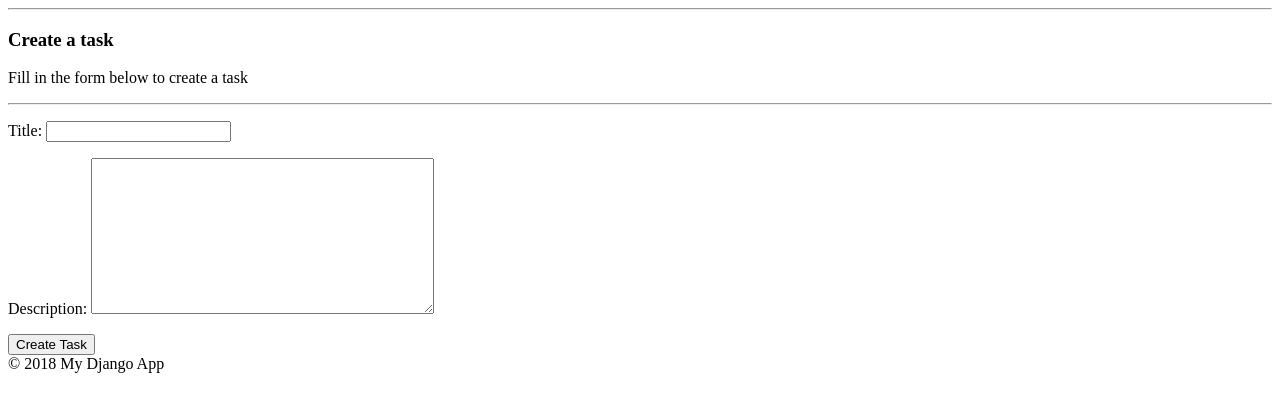
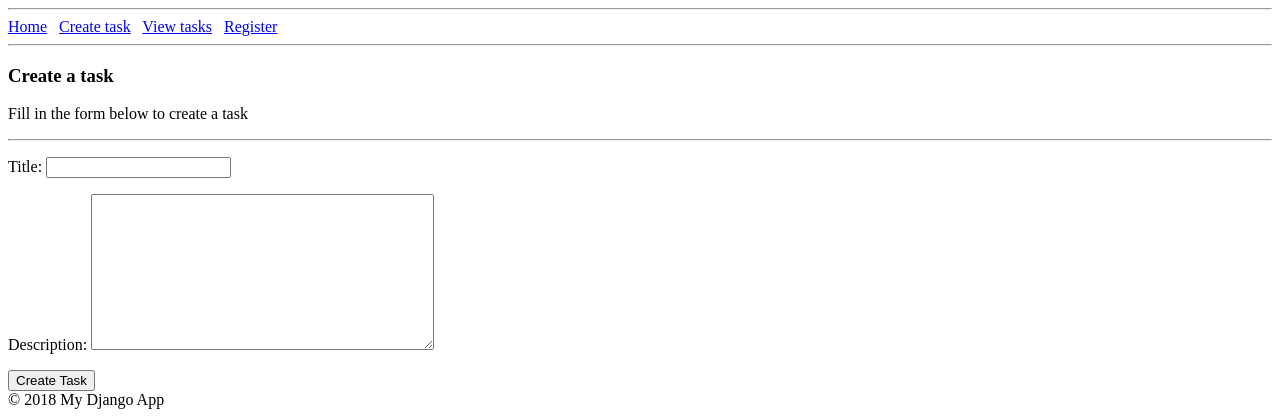
Before and after one commit to hail2skins/UltimateDjangoUdemy, a Django app: page /create-task in a window 1280 px wide. Shown: the part 26-446 px from the top of the page. Run offline with Django 5.2, Linux system fonts and the light colour scheme.

Commit message:
Cleanup and nav bar

```diff
--- a/elevate/crm/templates/crm/base.html
+++ b/elevate/crm/templates/crm/base.html
@@ -10,6 +10,14 @@
         Website under development
     </header>
 
+    <hr>
+    <a href="{% url '' %}">Home</a>
+    &nbsp;
+    <a href="{% url 'create-task' %}">Create task</a>
+    &nbsp;
+    <a href="{% url 'view-tasks' %}">View tasks</a>
+    &nbsp;
+    <a href="{% url 'register' %}">Register</a>
     <hr>
 
     <div>
--- a/elevate/crm/templates/crm/tasks.html
+++ b/elevate/crm/templates/crm/view-tasks.html
@@ -2,7 +2,7 @@
 
 {% block content %}
     <h1>Tasks</h1>
-    <a href="{% url 'create-task' %}">Create a task</a>
+
     <hr>
     {% for task in tasks %}
         <br>
--- a/elevate/crm/urls.py
+++ b/elevate/crm/urls.py
@@ -11,6 +11,6 @@ urlpatterns = [
     path('', views.home, name=""), # Add this line to map the root URL to the index view
 
     path('register/', views.register, name="register"), # Add this line to map the register view to the register URL
-    path('tasks', views.tasks, name="tasks"), # Add this line to map the task view to the task URL
+    path('view-tasks', views.tasks, name="view-tasks"), # Add this line to map the task view to the task URL
     path('create-task', views.create_task, name="create-task"), # Add this line to map the task_form view to the task_form URL
 ]
--- a/elevate/crm/views.py
+++ b/elevate/crm/views.py
@@ -5,6 +5,7 @@ from .forms import TaskForm # import the TaskForm model
 
 # Create your views here.
 
+# Homepage view
 def home(request):
 
     client_list = [
@@ -41,22 +42,7 @@ def home(request):
 
     return render(request, 'crm/index.html', context) # Add this function to render the index.html template
 
-
-def register(request):
-    return render(request, 'crm/register.html') # Add this function to render the register.html template
-
-def tasks(request):
-
-    # Get all tasks from the database
-    tasks = Task.objects.all()
-
-    context = {
-        'tasks': tasks,
-    }
-
-    return render(request, 'crm/tasks.html', context) # Add this function to render the task.html template
-
-
+# CRUD operations - Create a task
 def create_task(request):
     form = TaskForm() # Create a new instance of the TaskForm model
 
@@ -67,9 +53,26 @@ def create_task(request):
         # Check if the form is valid using if statement
         if form.is_valid():
             form.save() # Save the form data to the database
-            return redirect('tasks') # Redirect to the task view
+            return redirect('view-tasks') # Redirect to the task view
 
     context = {
         'form': form,
     }
     return render(request, 'crm/create-task.html', context) # Add this function to render the task_form.html template
+
+#CRUD operations - View all tasks
+def tasks(request):
+
+    # Get all tasks from the database
+    tasks = Task.objects.all()
+
+    context = {
+        'tasks': tasks,
+    }
+
+    return render(request, 'crm/view-tasks.html', context) # Add this function to render the task.html template
+
+
+# Register view
+def register(request):
+    return render(request, 'crm/register.html') # Add this function to render the register.html template
```
Also changed, not shown: elevate/crm/templates/crm/index.html (+0 -20 lines).
